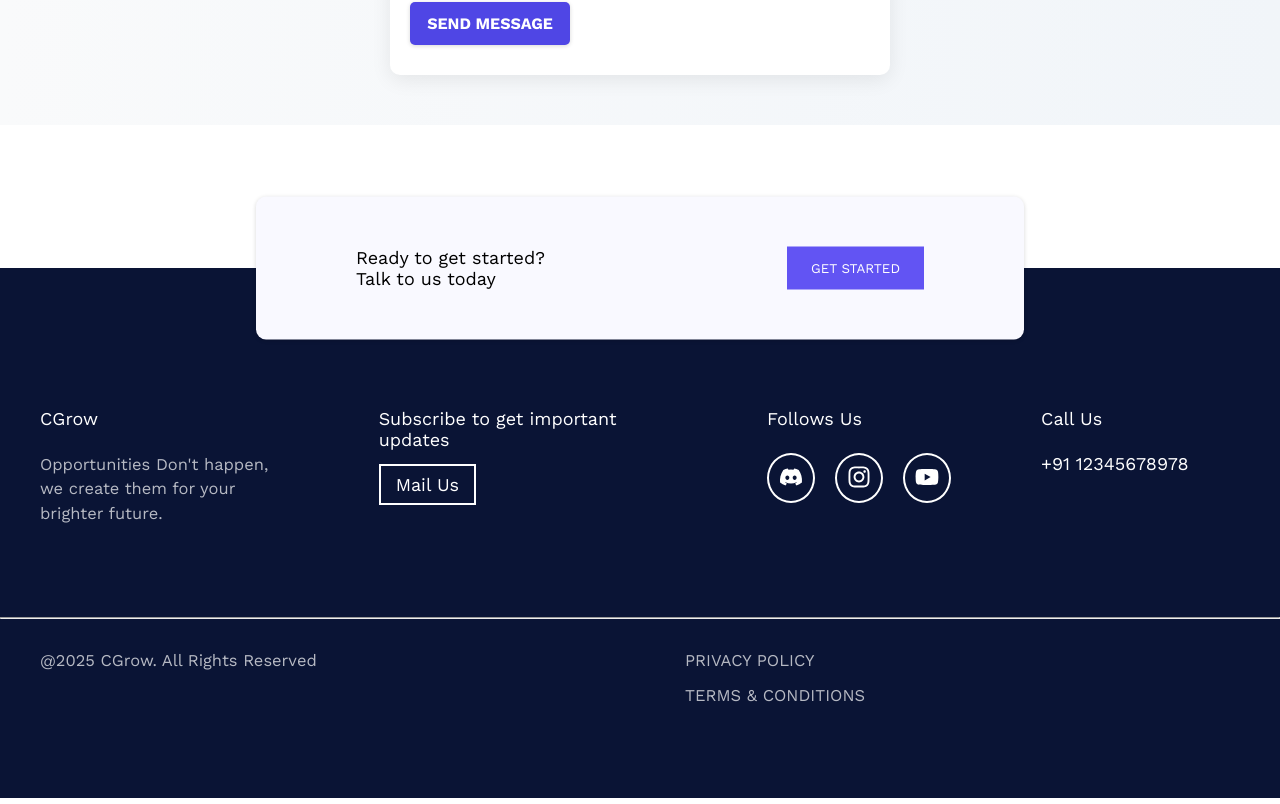
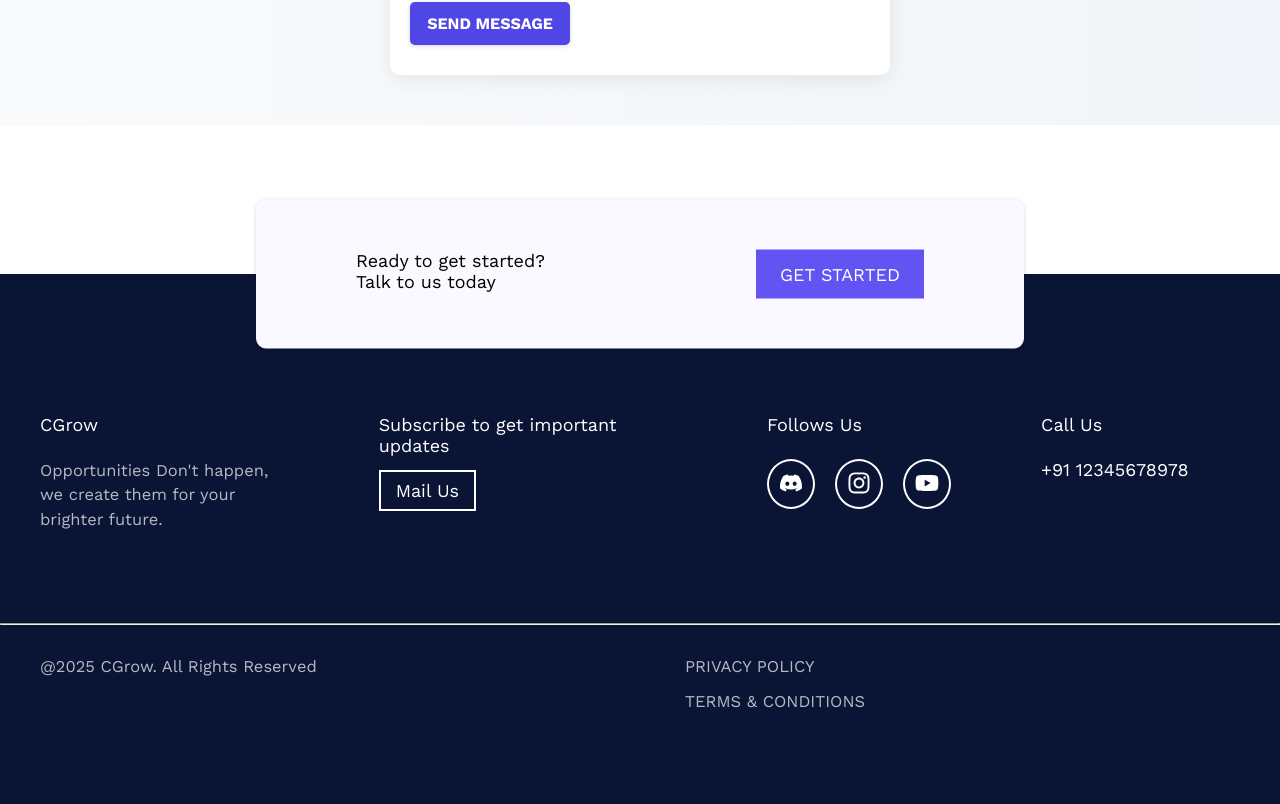
Before and after one commit to harshnishad1222/HR_Consultant-Website, a React (Vite) app: page / in a window 1280 px wide. Shown: the part 2555-3359 px from the top of the page. Built offline with nearby package versions, Linux system fonts and the light colour scheme.

Commit message:
Update Footer.jsx

```diff
--- a/src/components/Footer.jsx
+++ b/src/components/Footer.jsx
@@ -15,9 +15,10 @@ const Footer = () => {
           </div>
 
           <div className="contact-short-btn">
-            <NavLink to="/">
-              <Button>Get Started</Button>
+              <Button>
+            <NavLink to="/contact">Get Started
             </NavLink>
+              </Button>
           </div>
         </div>
       </section>
```
